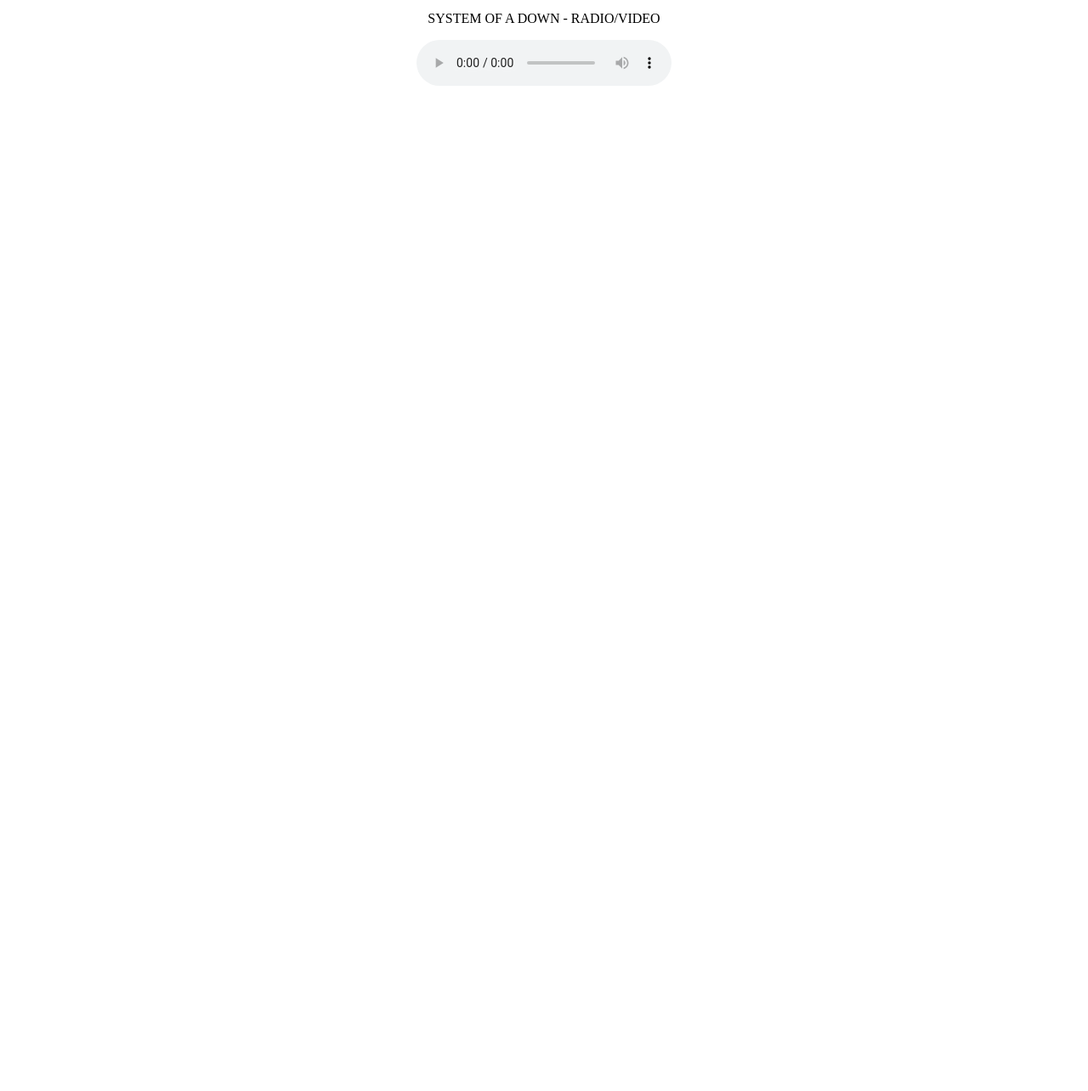
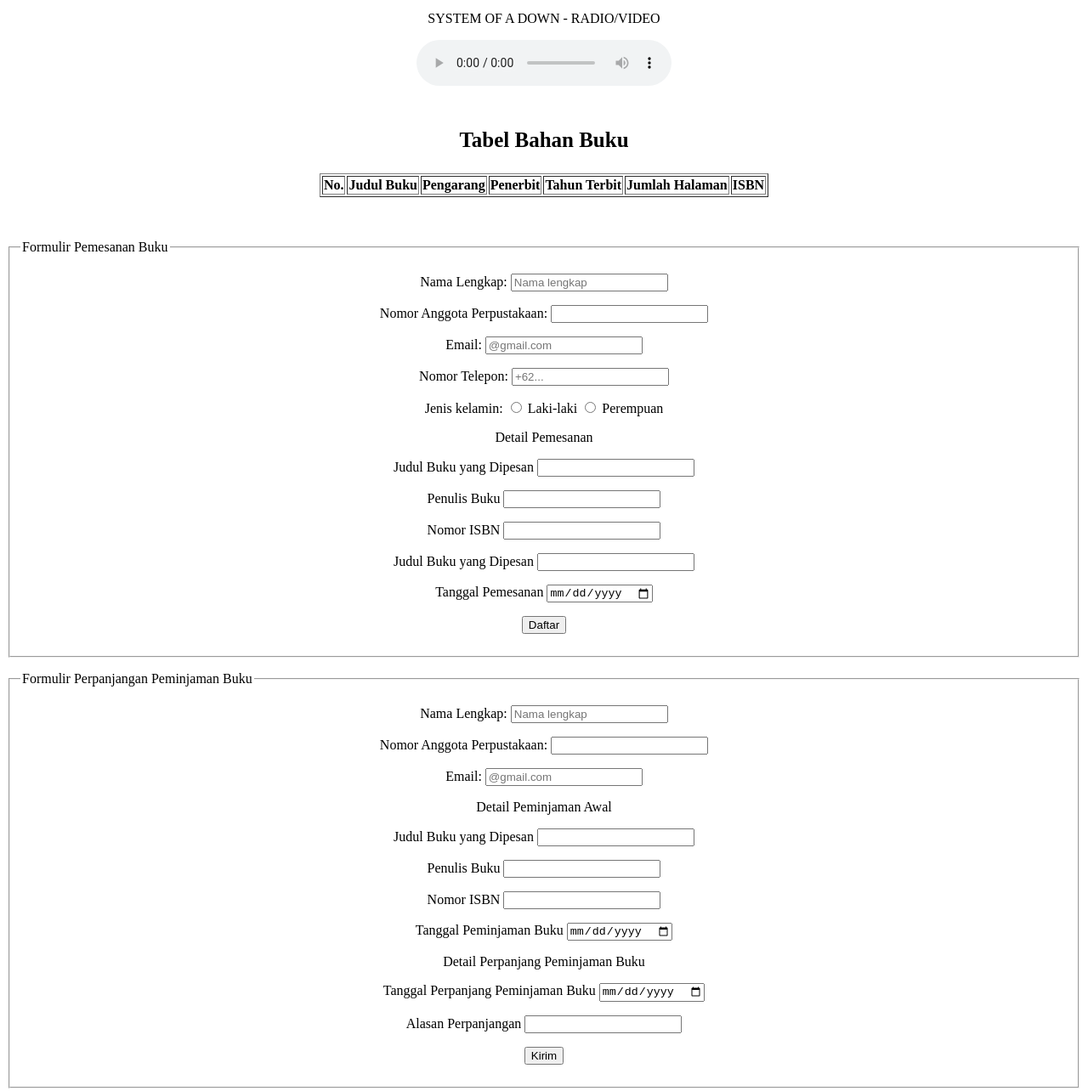
Before and after one commit to sceneryss/sceneryss.github.io, a plain HTML site: page index.html in a window 1280 px wide. Shown: the part 689-1973 px from the top of the page at 85% size. Before the commit the page ends 840 px from the top, so only its background shows below. Drawn offline with Linux system fonts and the light colour scheme.

Commit message:
Update index.html

```diff
--- a/index.html
+++ b/index.html
@@ -21,6 +21,113 @@
 <audio controls>
 <source src="images/System Of A Down Radio-Video.mp3" alt="audio/mpeg">
 </audio></p>
+  <p style="font-size: 25px"><b>Tabel Bahan Buku</b></p>
+<table border="1" style="margin-bottom: 50px">
+    <tr>
+        <th>No.</th>
+        <th>Judul Buku</th>
+        <th>Pengarang</th>
+        <th>Penerbit</th>
+        <th>Tahun Terbit</th>
+        <th>Jumlah Halaman</th>
+        <th>ISBN</th>
+    </tr>
+</table>
+<form action="contact.php" method="POST">
+        <fieldset>
+        <legend>Formulir Pemesanan Buku</legend>
+        <p>
+            <label>Nama Lengkap:</label>
+            <input type="text" name="nama" placeholder="Nama lengkap" />
+        </p>
+        <p>
+            <label>Nomor Anggota Perpustakaan:</label>
+            <input type="number" name="Nomor anggota perpustakaan"/>
+        </p>
+        <p>
+            <label>Email:</label>
+            <input type="email" name="email" placeholder="@gmail.com" />
+        </p>
+        <p>
+            <label>Nomor Telepon:</label>
+            <input type="number" name="Nomor Telepon" placeholder="+62..." />
+        </p>
+        <p>
+            <label>Jenis kelamin:</label>
+            <label><input type="radio" name="jenis_kelamin" value="laki-laki" /> Laki-laki</label>
+            <label><input type="radio" name="jenis_kelamin" value="perempuan" /> Perempuan</label>
+        </p>
+         <p>Detail Pemesanan</p>
+         <p>
+            <label>Judul Buku yang Dipesan</label>
+            <input type="text" name="Judul Buku"/>
+        </p>
+         <p>
+            <label>Penulis Buku</label>
+            <input type="text" name="Penulis Buku"/>
+        </p>
+         <p>
+            <label>Nomor ISBN</label>
+            <input type="number" name="Nomor ISBN"/>
+        </p>
+         <p>
+            <label>Judul Buku yang Dipesan</label>
+            <input type="text" name="Judul Buku"/>
+        </p>
+         <p>
+            <label>Tanggal Pemesanan</label>
+            <input type="date" name="Tanggal Pemesanan"/>
+        </p>
+        <p>
+            <input type="submit" name="submit" value="Daftar" />
+        </p>
+        </fieldset>
+    </form>
+    <form action="contact.php" method="POST">
+        <fieldset>
+        <legend>Formulir Perpanjangan Peminjaman Buku</legend>
+        <p>
+            <label>Nama Lengkap:</label>
+            <input type="text" name="nama" placeholder="Nama lengkap" />
+        </p>
+        <p>
+            <label>Nomor Anggota Perpustakaan:</label>
+            <input type="number" name="Nomor anggota perpustakaan"/>
+        </p>
+        <p>
+            <label>Email:</label>
+            <input type="email" name="email" placeholder="@gmail.com" />
+        </p>
+         <p>Detail Peminjaman Awal</p>
+         <p>
+            <label>Judul Buku yang Dipesan</label>
+            <input type="text" name="Judul Buku"/>
+        </p>
+         <p>
+            <label>Penulis Buku</label>
+            <input type="text" name="Penulis Buku"/>
+        </p>
+         <p>
+            <label>Nomor ISBN</label>
+            <input type="number" name="Nomor ISBN"/>
+        </p>
+         <p>
+            <label>Tanggal Peminjaman Buku</label>
+            <input type="date" name="Tanggal Peminjaman Buku"/>
+        </p>
+         <p>Detail Perpanjang Peminjaman Buku</p>
+        <p>
+            <label>Tanggal Perpanjang Peminjaman Buku</label>
+            <input type="date" name="Tanggal Perpanjang Peminjaman Buku"/>
+        </p>
+            <label>Alasan Perpanjangan</label>
+            <input type="text" name="Alasan Perpanjangan"/>
+        </p>
+        <p>
+            <input type="submit" name="submit" value="Kirim" />
+        </p>
+        </fieldset>
+    </form>
 </center>
 </body>
 </html>
```
